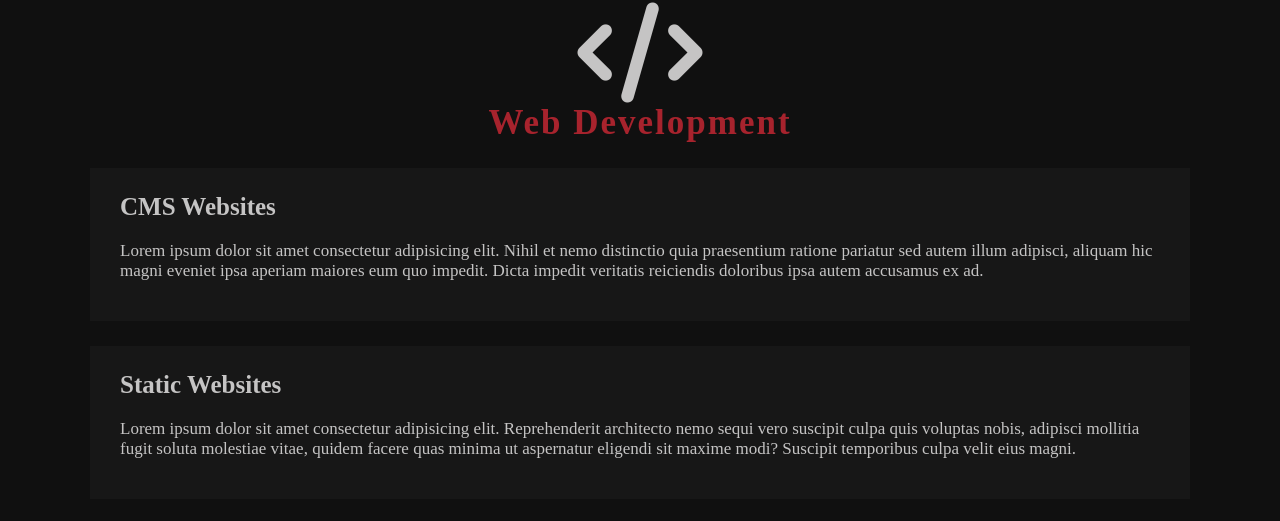
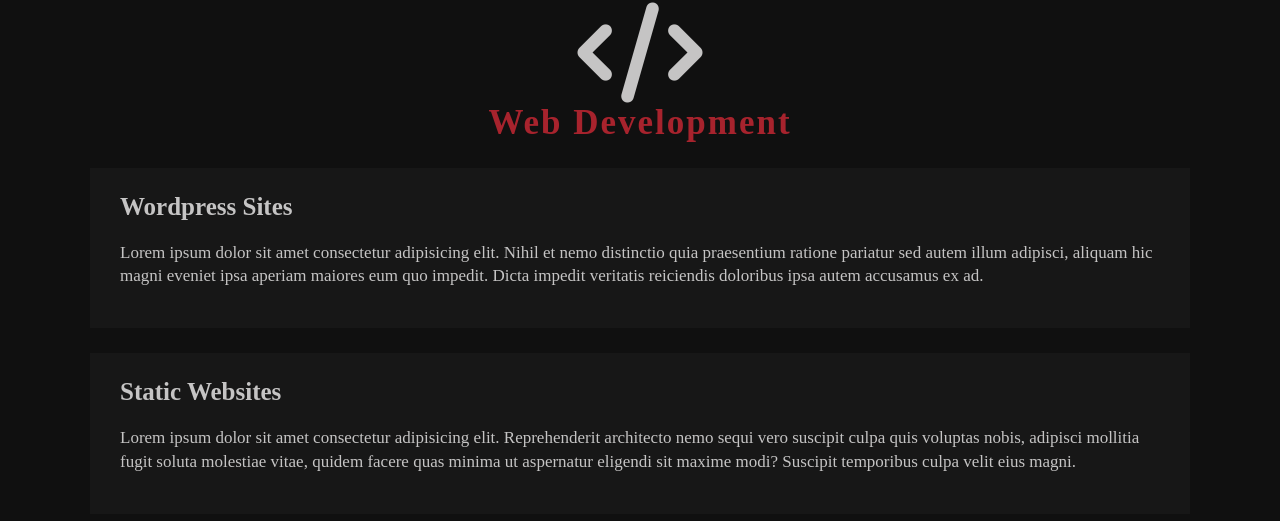
Before and after one commit to 4adriansalguet/adrian, a website: page index.html in a window 1280 px wide. Shown: the part 951-1472 px from the top of the page. Drawn offline with Linux system fonts and the light colour scheme; a web font is replaced by a local one.

Commit message:
small changes'

```diff
--- a/assets/sass/styles.scss
+++ b/assets/sass/styles.scss
@@ -174,7 +174,6 @@
             text-align: center;
             i {
                 font-size: 100px;
-
             }
         }
 
@@ -187,6 +186,10 @@
                 h4 {
                     font-size: 25px;
                     margin: 0 0 20px;
+                }
+
+                p {
+                    line-height: 1.4em;
                 }
             }
 
--- a/index.html
+++ b/index.html
@@ -64,7 +64,7 @@
       </div>
 
       <div class="development-content">
-        <h4>CMS Websites</h4>
+        <h4>Wordpress Sites</h4>
         <p>
           Lorem ipsum dolor sit amet consectetur adipisicing elit. Nihil et
           nemo distinctio quia praesentium ratione pariatur sed autem illum
```
Also changed, not shown: assets/css/styles.css, 1 other file.
